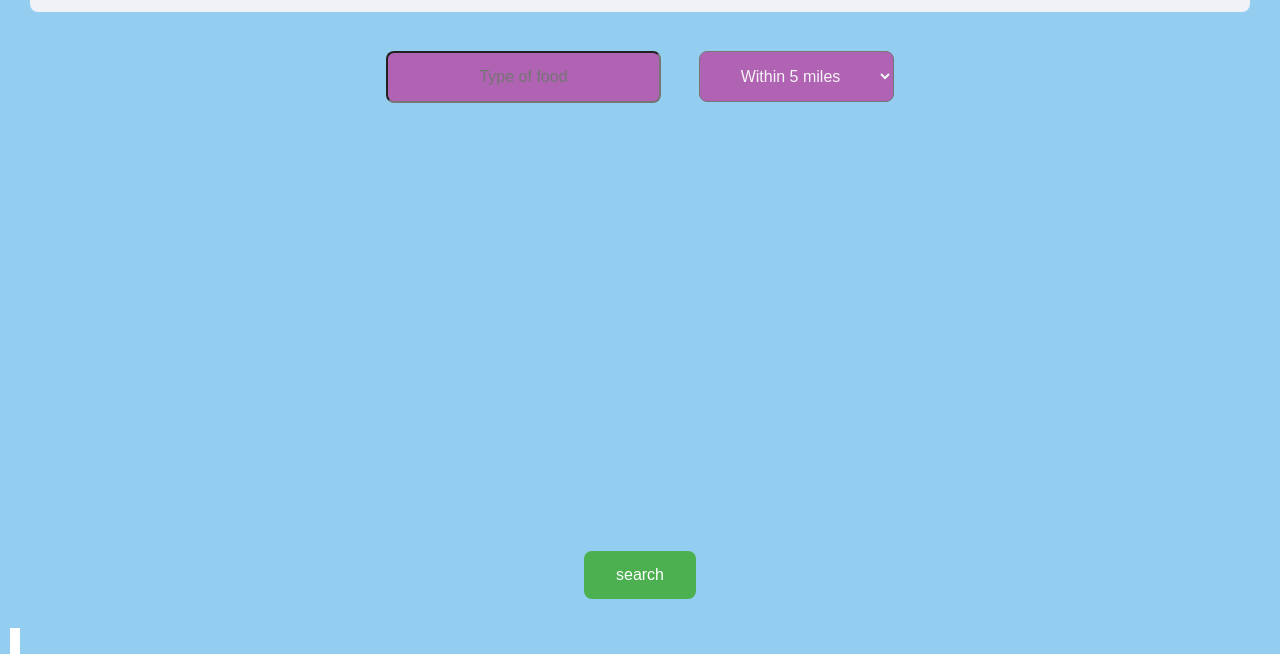
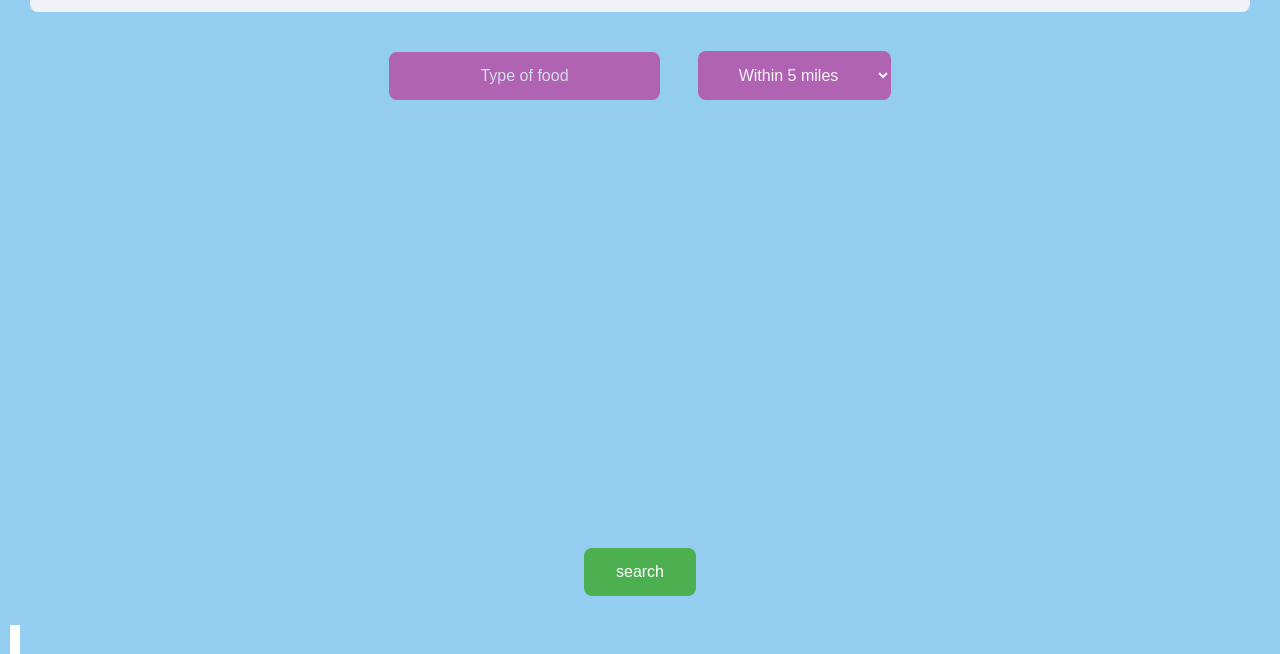
Before and after one commit to ncp9988/Eat-Eat-Eat, a plain HTML site: page index.html in a window 1280 px wide. Shown: the part 146-800 px from the top of the page. Drawn offline with Linux system fonts and the light colour scheme; some packages are replaced by stand-ins of ours.

Commit message:
before presentation

```diff
--- a/assets/css/style.css
+++ b/assets/css/style.css
@@ -64,7 +64,11 @@ header {
         margin: 4px 2px;
         cursor: pointer;
         border-radius: 8px;
+        border: #b062b3;
     }
+::placeholder{
+    color: rgb(212, 220, 228);
+}
 .dropdown-button:hover {
         background-color: rgb(145, 76, 129);
     }
--- a/assets/js/script.js
+++ b/assets/js/script.js
@@ -16,17 +16,14 @@ var previous;
 
 
 var loadStorage = function() {
+
   if (!foodSelect && !radius) {
   foodSelect =JSON.parse(localStorage.getItem("pre-foodtype"));
   radius=JSON.parse(localStorage.getItem("pre-radius"))
 
   }
 }
-// var loadStorage = function() {
-//   var foodType = localStorage.getItem("eateateat");
 
-// }
-// }
 function initMap() {
   // Initialize variables
   bounds = new google.maps.LatLngBounds();
@@ -123,7 +120,7 @@ function handleLocationError(browserHasGeolocation, infoWindow) {
   currentInfoWindow = infoWindow;
 
   // Call Places Nearby Search on the default location
-  getNearbyPlaces(pos);
+  // getNearbyPlaces(pos);
 }
 
 // Perform a Places Nearby Search Request
@@ -257,6 +254,7 @@ function showPanel(placeResult) {
 
 
 // add event listener
-searchBtn.addEventListener("click", getLocation, foodtypeInput);
+searchBtn.addEventListener("click", getLocation);
 // initMap();
 getLocation();
+// foodtypeInput();
--- a/index.html
+++ b/index.html
@@ -25,7 +25,7 @@
             </select>
         </div> -->
         <div class="dropdown">
-            <input id="food-type" type="text" class="dropdown-button" placeholder="Type of food"></input>
+            <input id="food-type" type="text" value="" class="dropdown-button" placeholder="Type of food"></input>
         </div>
         <div class="dropdown">
             <select id="distance" name="distance" class="dropdown-button">
```
